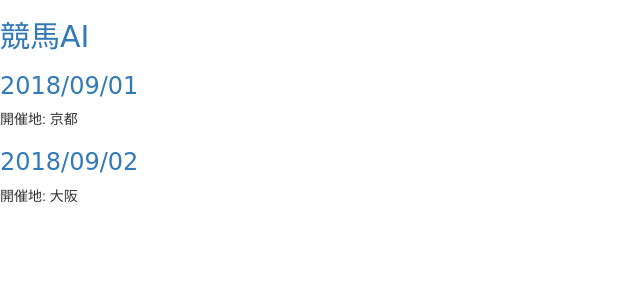
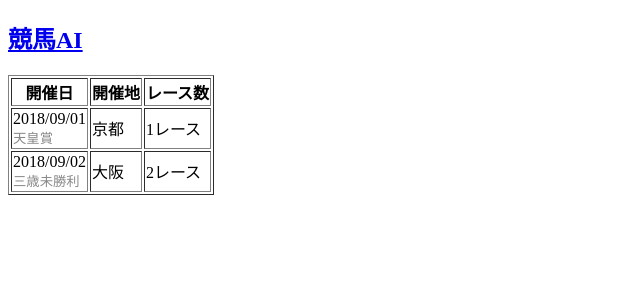
Before and after one commit to Kento75/KeibaFront, a Django app: page /prediction/ in a window 1280 px wide. Shown: the top 300 px of the page, without its empty margins (0-640 px from the left). Run offline with Django 3.2, Linux system fonts and the light colour scheme; data comes from the database, SQL or seed files in the repository; some libraries are stand-ins or nearby versions.

Commit message:
template_mod

```diff
--- a/prediction/models.py
+++ b/prediction/models.py
@@ -11,3 +11,7 @@ class race_data(models.Model):
     horse_name = models.CharField(max_length=255)
     top3_flg = models.BooleanField()
     top3_ratio = models.FloatField()
+
+    def get_race_count(self):
+        race_counts = self.race_number
+        return race_counts
--- a/prediction/templates/prediction/race_index.html
+++ b/prediction/templates/prediction/race_index.html
@@ -1,26 +1,37 @@
-{% load staticfiles %}
+<!DOCTYPE html>
 <html>
     <head>
+        <meta charset="utf-8">
         <title>競馬AI</title>
-        <link rel="stylesheet" href="//maxcdn.bootstrapcdn.com/bootstrap/3.2.0/css/bootstrap.min.css">
-        <link rel="stylesheet" href="//maxcdn.bootstrapcdn.com/bootstrap/3.2.0/css/bootstrap-theme.min.css">
-        <link rel="stylesheet" href="{% static 'css/prediction.css' %}">
     </head>
     <body>
         <div>
             <h2><a href="/">競馬AI</a></h2>
         </div>
-        {% if race_lists is not None %}
-        {% for race_list in race_lists %}
-            <div>
-                <h3><a href="">{{ race_list.date }}</a></h3>
-                <p>開催地: {{ race_list.venue }}</p>
-            </div>
-        {% endfor %}
-        {% else %}
-        <div>
-            <p>データ存在しません</p>
-        </div>
-        {% endif %}
+        <table border="1">
+            <thead>
+                <tr>
+                   <th>開催日</th>
+                   <th>開催地</th>
+                   <th>レース数</th>
+                </tr>
+            </thead>
+            <tbody>
+                {% for race_list in race_lists %}
+                  <tr>
+                      <td>
+                          {{ race_list.date }}<br>
+                          <small style="color: #888">{{ race_list.race_name }}</small>
+                      </td>
+                      <td>
+                          {{ race_list.venue }}
+                      </td>
+                      <td>
+                          {{ race_list.get_race_count }}レース
+                      </td>
+                  </tr>
+                {% endfor %}
+            </tbody>
+        </table>
     </body>
 </html>
```
